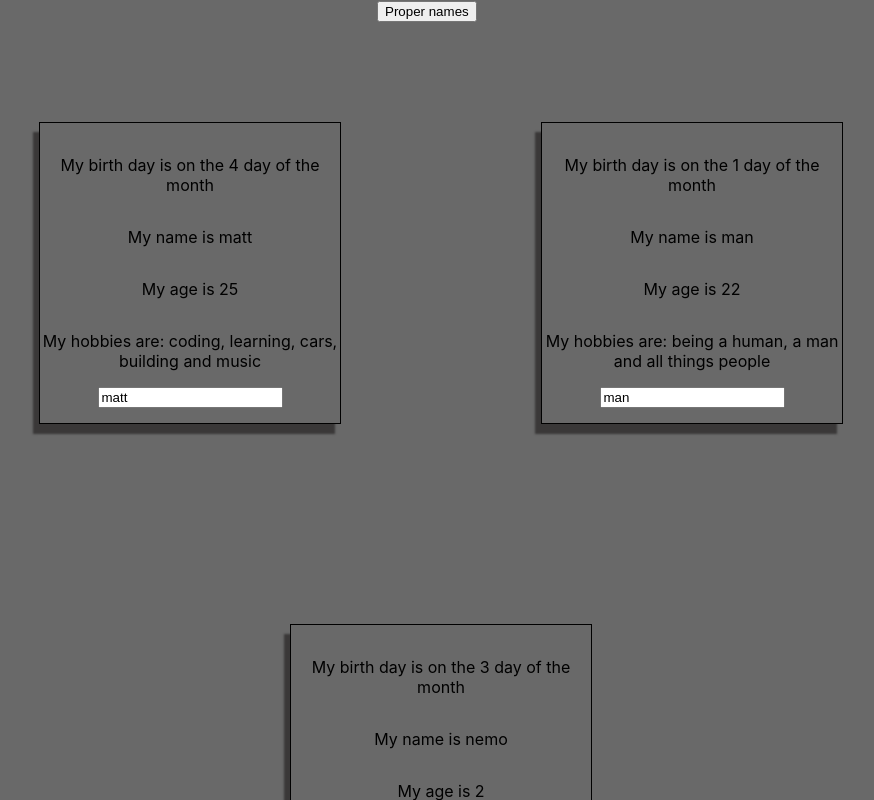
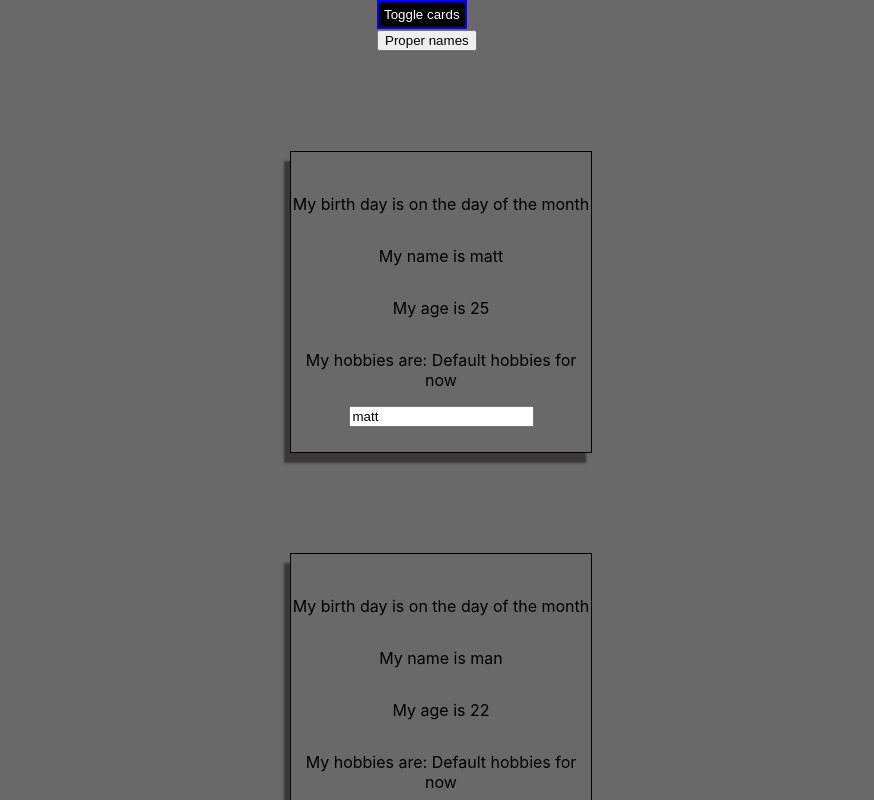
Before and after one commit to Mdbaker19/react-practice, a React (Create React App) app: page / in a window 1280 px wide. Shown: the top 800 px of the page, without its empty margins (199-1073 px from the left). Built offline with nearby package versions, Linux system fonts and the light colour scheme.

Commit message:
rendered list dynamically and added optional delete method, inline style in the render and conditional render of person cards

```diff
--- a/src/App.js
+++ b/src/App.js
@@ -10,7 +10,8 @@ class App extends Component {
             { name: 'man', age: 22, bday: 1 },
             { name: 'nemo', age: 2, bday: 3 },
         ],
-        otherState: "set people value for the set people called in name handlers"
+        otherState: "set people value for the set people called in name handlers",
+        showPersons: true
     };
 
     // when this is called, otherState is basically removed, needs to be added as this just overwrites people (the persons array)
@@ -37,26 +38,83 @@ class App extends Component {
         })
     }
 
+    // not in use but can add it to the click event of the persons
+    deletePersonHandler = (personIndex) => {
+        const persons = this.state.persons;
+        persons.splice(personIndex, 1);
+        this.setState({persons: persons});
+    }
+
+    togglePersons = () => {
+        const doesShow = this.state.showPersons;
+        this.setState({showPersons: !doesShow});
+    }
+
     render ()
     {
+
+        const customStyle = {
+            backgroundColor: "black",
+            border: "2px solid blue",
+            padding: "5px",
+            color: "white"
+        }
+
+        let persons = null;
+
+        //a state change will cause the render method to be called again
+        if(this.state.showPersons){
+            persons = (
+                <div>
+                    {this.state.persons.map((person, index) => {
+                        return <Person
+                            name={person.name}
+                            age={person.age}
+                            click={this.deletePersonHandler.bind(this, index)}>Default hobbies for now</Person>
+                            // click={this.changeNameHandler.bind(this, null, this.properNames[index])}>Default hobbies for now</Person>
+                    })}
+                    {/*<Person click={this.changeNameHandler.bind(this, null, "Matthew B!")}*/}
+                    {/*        day={this.state.persons[0].bday} name={this.state.persons[0].name}*/}
+                    {/*        age={this.state.persons[0].age}>coding, learning, cars, building and music</Person>*/}
+
+                    {/*<Person click={() => this.changeNameHandler(null, "Hue Man!")}*/}
+                    {/*        changed={this.nameChangeHandler}*/}
+                    {/*        day={this.state.persons[1].bday} name={this.state.persons[1].name}*/}
+                    {/*        age={this.state.persons[1].age}>being a human, a man and all things people</Person>*/}
+
+                    {/*<Person click={() => this.changeNameHandler(null, "Nemo Goat Snake!")}*/}
+                    {/*        day={this.state.persons[2].bday} name={this.state.persons[2].name}*/}
+                    {/*        age={this.state.persons[2].age}>play, speak, tricks and treats</Person>*/}
+                </div>
+            )
+        }
+
         // jsx syntax
         return (
             <div className="main">
                 <div id="buttonArea">
+                    <button
+                        style={customStyle}
+                        onClick={this.togglePersons}>Toggle cards</button>
                     <button onClick={() => this.changeNameHandler(this.properNames, null)}>Proper names</button>
                 </div>
-                <Person click={this.changeNameHandler.bind(this, null, "Matthew B!")}
-                        day={this.state.persons[0].bday} name={this.state.persons[0].name}
-                        age={this.state.persons[0].age}>coding, learning, cars, building and music</Person>
+                {persons}
+                {/*{ this.state.showPersons ?*/}
+                {/*    <div>*/}
+                {/*        <Person click={this.changeNameHandler.bind(this, null, "Matthew B!")}*/}
+                {/*                day={this.state.persons[0].bday} name={this.state.persons[0].name}*/}
+                {/*                age={this.state.persons[0].age}>coding, learning, cars, building and music</Person>*/}
 
-                <Person click={() => this.changeNameHandler(null, "Hue Man!")}
-                        changed={this.nameChangeHandler}
-                        day={this.state.persons[1].bday} name={this.state.persons[1].name}
-                        age={this.state.persons[1].age}>being a human, a man and all things people</Person>
+                {/*        <Person click={() => this.changeNameHandler(null, "Hue Man!")}*/}
+                {/*                changed={this.nameChangeHandler}*/}
+                {/*                day={this.state.persons[1].bday} name={this.state.persons[1].name}*/}
+                {/*                age={this.state.persons[1].age}>being a human, a man and all things people</Person>*/}
 
-                <Person click={() => this.changeNameHandler(null, "Nemo Goat Snake!")}
-                        day={this.state.persons[2].bday} name={this.state.persons[2].name}
-                        age={this.state.persons[2].age}>play, speak, tricks and treats</Person>
+                {/*        <Person click={() => this.changeNameHandler(null, "Nemo Goat Snake!")}*/}
+                {/*                day={this.state.persons[2].bday} name={this.state.persons[2].name}*/}
+                {/*                age={this.state.persons[2].age}>play, speak, tricks and treats</Person>*/}
+                {/*</div> /!*: null*/}
+                {/*}*!/*/}
 
             </div>
         );
```
Also changed, not shown: 1 other file (tests, documents, lock files or other folders).
